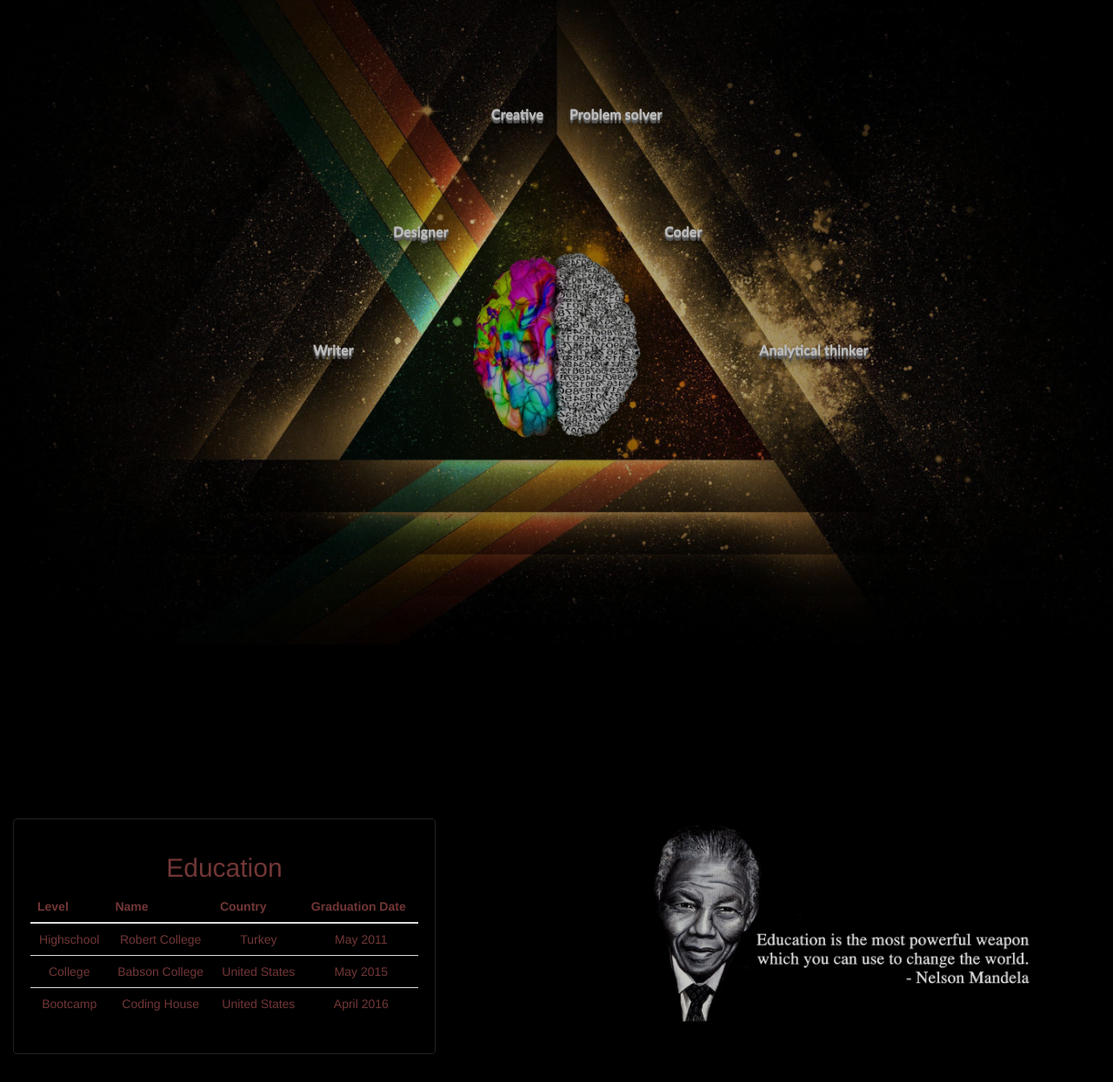
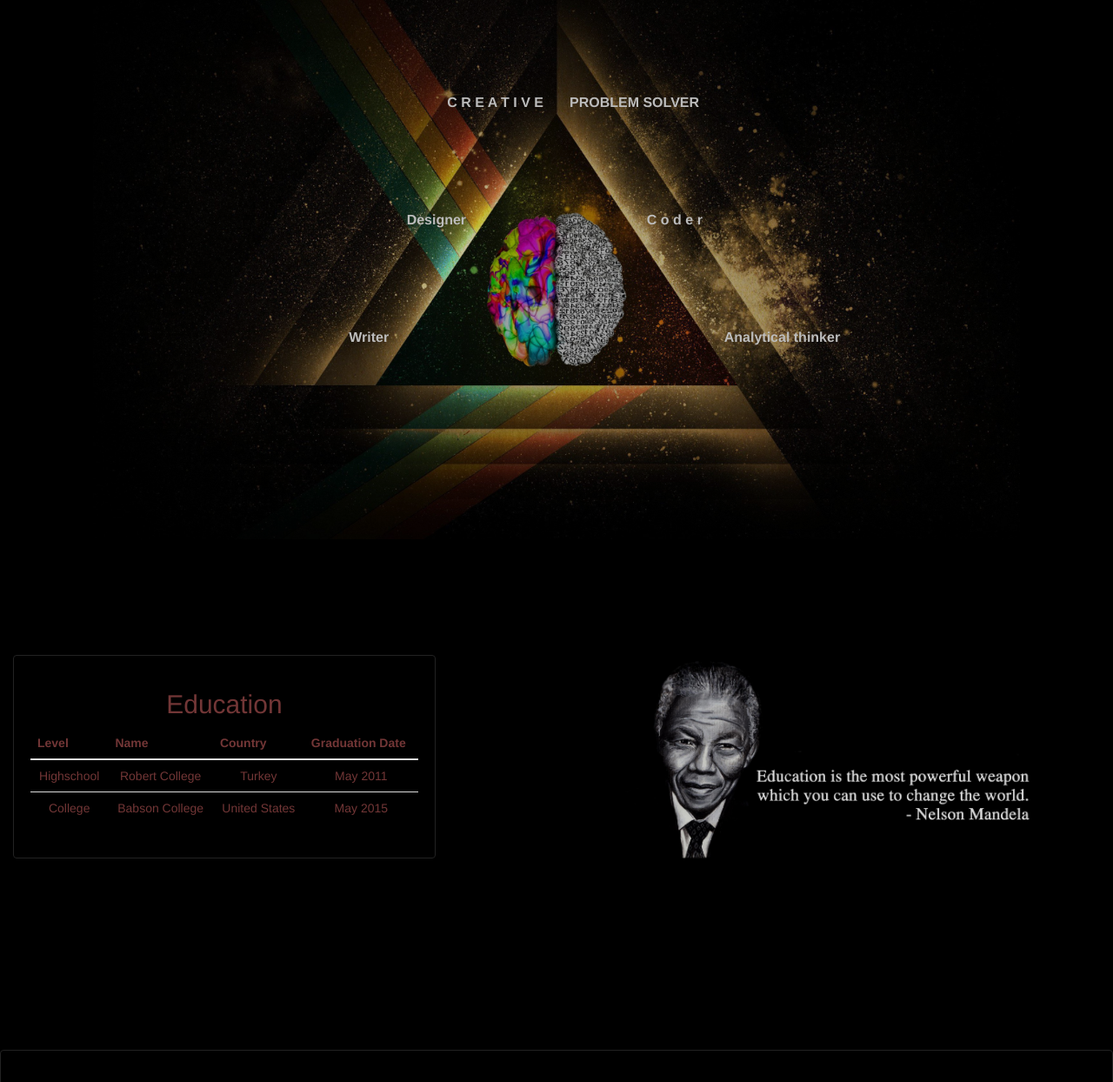
Before and after one commit to kaankocturk/personal-website, a plain HTML site: page index.html in a window 1280 px wide. Shown: the part 95-1339 px from the top of the page at 87% size. Drawn offline with nearby package versions, Linux system fonts and the light colour scheme.

Commit message:
removed ch

```diff
--- a/index.html
+++ b/index.html
@@ -16,7 +16,7 @@
         <li><a href="https://angel.co/ilhan-kaan-kocturk" target="_blank"><i class="fa fa-angellist fa-4x"></i></a></li>
         <li><a href="https://github.com/kaankocturk" target="_blank"><i class="fa fa-github fa-4x"></i></a></li>
         <li><a href="https://twitter.com/binaryprinciple" target="_blank"><i class="fa fa-twitter fa-4x"></i></a></li>
-        <li><a>Contact</a></li>
+        <li id='contact'><a>Contact</a></li>
       </ul>
       <div class="navbar-right">
         <ul class="nav navbar-nav">
@@ -29,16 +29,16 @@
       </div>
     </div>
   </nav>
-  <div class="splash silvertext">
+  <div class="splash silvertext col-sm-10 col-sm-offset-1">
     <div class="row">
-      <div class="col-xs-6 left adjs firstadjs"><p>Creative</p></div>
-      <div class="col-xs-6 right adjs firstadjs"><p>Problem solver</p></div>
+      <div class="col-xs-6 left adjs firstadjs"><p ui-sref="">C R E A T I V E</p></div>
+      <div class="col-xs-6 right adjs firstadjs"><p>PROBLEM SOLVER</p></div>
     </div>
     <div class="row">
       <div class="second">
         <div class="col-xs-5 left adjs"><p>Designer</p></div>
         <div class="col-xs-2"><img src="" alt=""></div>
-        <div class="col-xs-5 adjs"> <p>Coder</p></div>
+        <div class="col-xs-5 adjs"> <p>C o d e r</p></div>
       </div>
     </div>
     <div class="row">
@@ -73,12 +73,6 @@
                 <td>Babson College</td>
                 <td>United States</td>
                 <td>May 2015</td>
-              </tr>
-              <tr>
-                <td>Bootcamp</td>
-                <td>Coding House</td>
-                <td>United States</td>
-                <td>April 2016</td>
               </tr>
             </tbody>
           </table>
@@ -139,6 +133,7 @@
       </div>
     </div>
   </div>
+  <script src='https://code.jquery.com/jquery-2.2.1.min.js'></script>
   <script src='main.js'></script>
 </body>
 </html>
--- a/main.js
+++ b/main.js
@@ -12,3 +12,8 @@
 //     .state('analyticalthinker', { url: '/users', templateUrl: '/partials/users.html', controller: 'users' })
 //   $urlRouterProvider.otherwise('/');
 // });
+$('#contact').click(function(){
+  $(".main").scrollTop(300);
+  console.log('click');
+}
+);
--- a/style.css
+++ b/style.css
@@ -1,6 +1,6 @@
 body {
   background-color: black;
-  padding-top: 36px;
+  padding-top: 48px;
 }
 .navbar{
   margin-bottom: 0;
@@ -22,7 +22,7 @@ body {
   box-shadow: 0px 1440px rgba(0,0,0,0.2) inset;
 }
 .firstadjs{
-  margin-top: 14vw;
+  margin-top: 12vw;
 }
 
 .left{
@@ -81,17 +81,15 @@ float: right!important;
   -o-transition: color 0.2s ease;
   transition: color 0.2s ease;
   position: relative;
-  font-family: "Trebuchet MS", Helvetica, sans-serif;
+  font-family: "Avenir", Helvetica, sans-serif;
   font-size: 16px;
   font-weight: bold;
   color: #BCBCBC;
-  text-shadow: 0px 1px 0px #ABABAB,
+  /*text-shadow: 0px 1px 0px #ABABAB,
                    0px 2px 3px #828282,
                    0px 3px 0px #4F4F4F,
-                   0px 4px 0px #4F4F4F,
-                   0px 5px 0px #4F4F4F,
-                   0px 6px 1px rgba(0,0,0,0.1),
-                   0px 10px 5px rgba(0,0,0,0.5);
+                   0px 4px 1px rgba(0,0,0,0.1),
+                   0px 4px 5px rgba(0,0,0,0.5);*/
 }
 .silvertext::after {
 	color: rgba(255,255,255,0.0);
@@ -103,6 +101,10 @@ float: right!important;
 	color: #DEDEDE;
 }
 
+p:hover{
+  cursor: pointer;
+}
+
 @media screen and (max-width: 600px) {
     .adjs{
         font-size: 6px;
```
